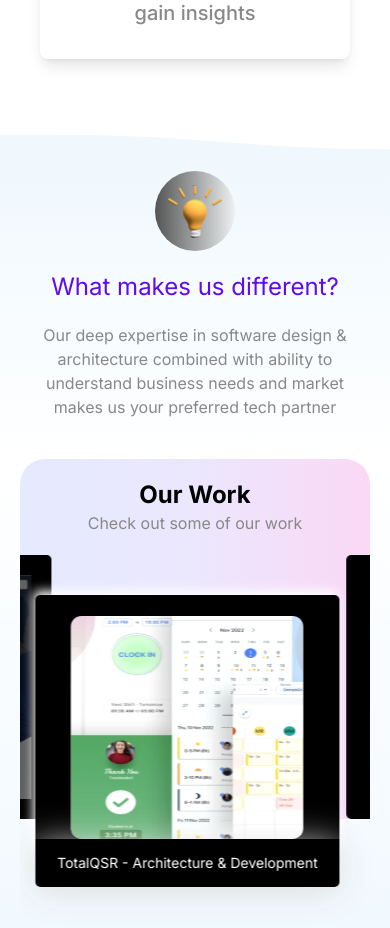
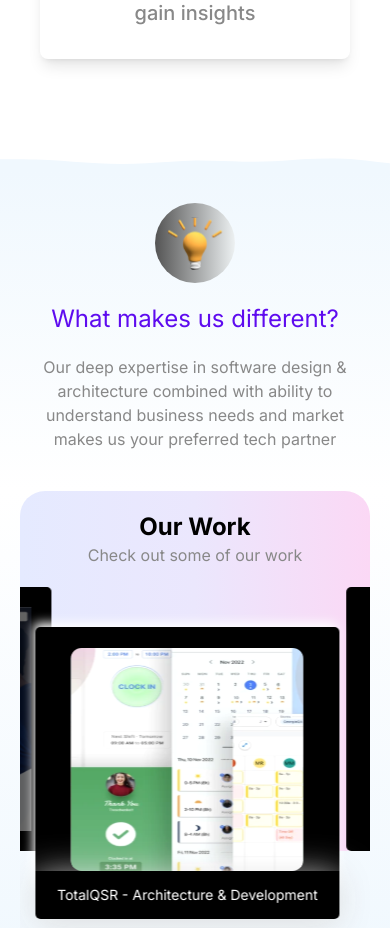
Before and after one commit to codesirpi/landing-site, a Next.js app: page / in a window 390 px wide. Shown: the part 2460-3388 px from the top of the page. Built offline with nearby package versions, Linux system fonts and the light colour scheme.

Commit message:
fix(service-provider-section): fixed bottom image wave responsive mode

```diff
--- a/app/components/our-work-section/our-work-section.tsx
+++ b/app/components/our-work-section/our-work-section.tsx
@@ -17,7 +17,7 @@ export const OurWorkSection = () => {
   return (
     <div className="w-full lg:h-screen xl:h-[800px] h-[800px] relative flex flex-col items-center  text-black ">
       <div className="w-full bg-gradient-to-b from-[#F0F8FE] to-[#FFFFFF] flex justify-center flex-col items-center gap-5 pb-10  ">
-        <div className="bg-gradient-to-l from-[#EDF1F2] to-[#545454] rounded-full w-20 h-20 items-center flex p-2  ">
+        <div className=" mt-8 bg-gradient-to-l from-[#EDF1F2] to-[#545454] rounded-full w-20 h-20 items-center flex p-2  ">
           <Image src={LightIcon} alt={"Idea-icon"} width={75} height={75} />
         </div>
         <div className="text-2xl text-violet-700 ">
--- a/app/components/service-provider-section/index.tsx
+++ b/app/components/service-provider-section/index.tsx
@@ -70,7 +70,10 @@ export const ServiceProviderSection = () => {
           ))}
         </div>
       </div>
-      <div className=" bg-blue-wave w-full absolute bottom-0 bg-cover lg:bg-cover bg-no-repeat h-10 md:h-20"></div>
+      {/* <div className=" object-cover image-clip flex bg-blue-wave w-full absolute bottom-0 bg-cover lg:bg-cover bg-no-repeat h-10 md:h-20"></div> */}
+      <div className="flex overflow-hidden w-full bottom-0 absolute ">
+        <Image src={WaveImage} alt={""} className=" object-cover image-clip" />
+      </div>
     </div>
   );
 };
```
